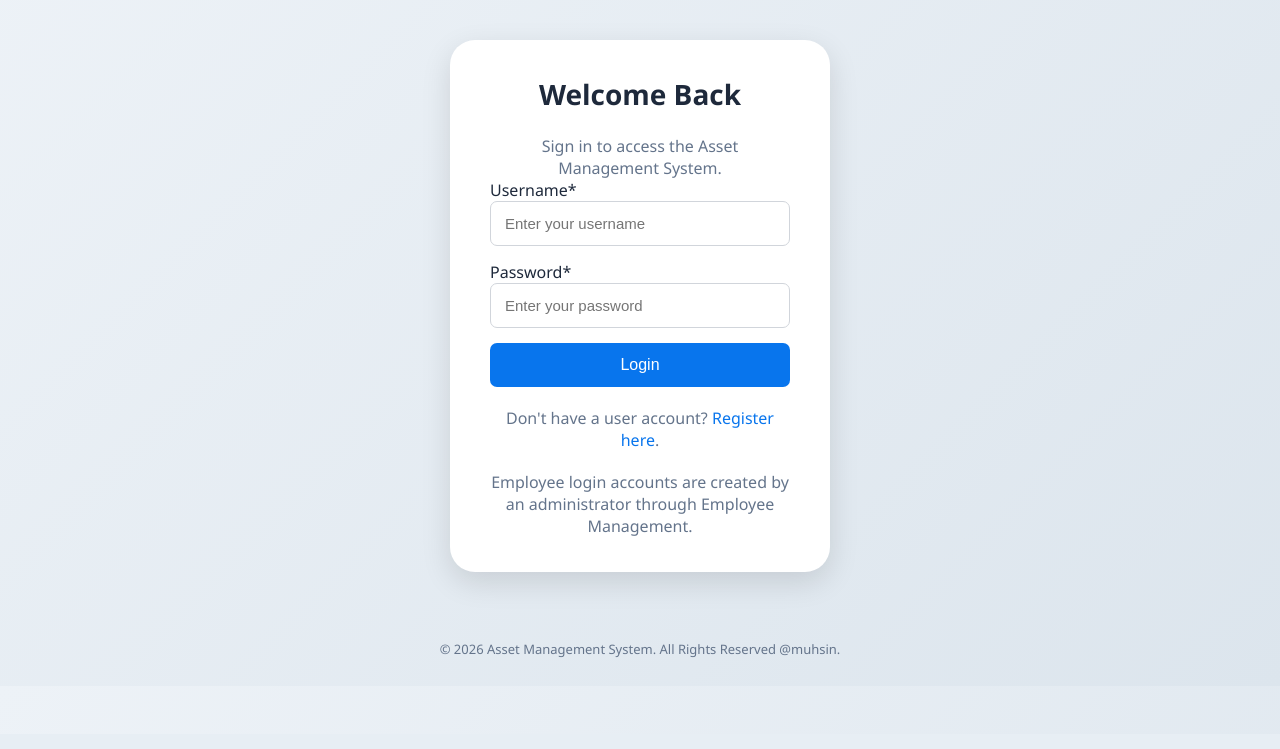
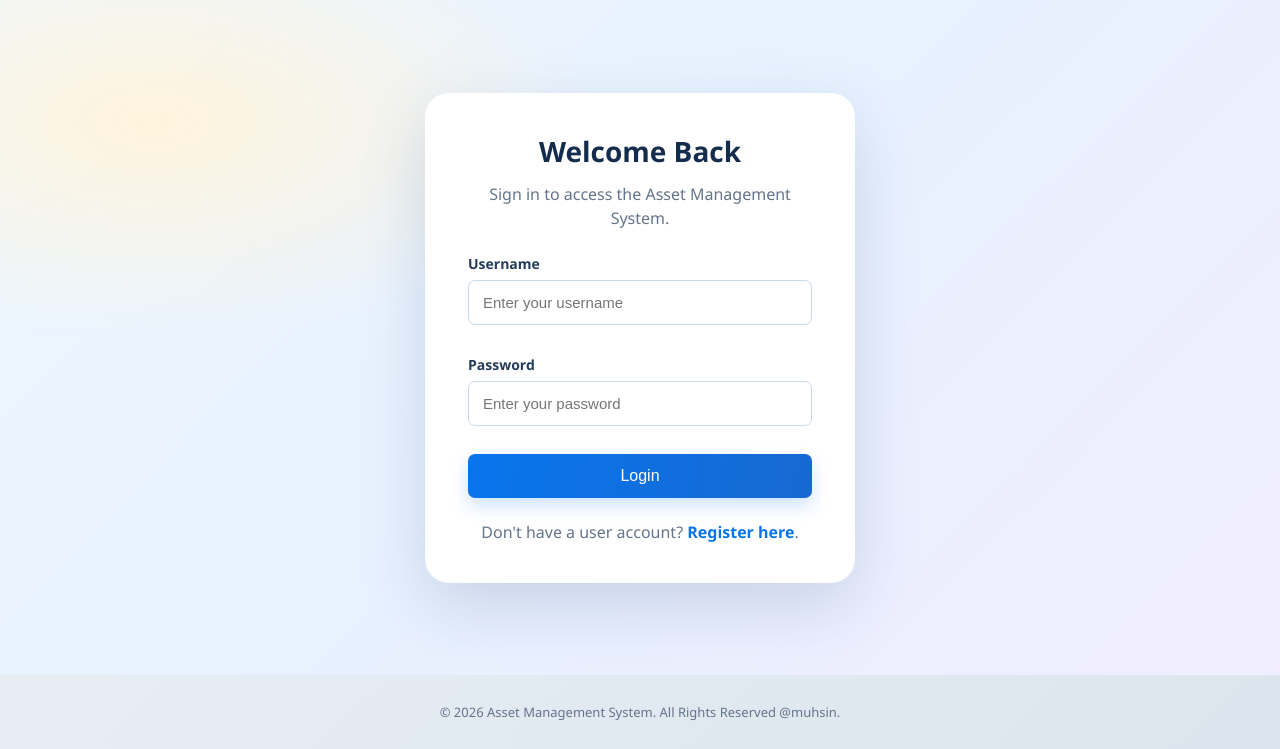
Before and after one commit to Karim-muh/asset_man, a Django app: page / in a window 1280 px wide. Shown: the part 66-815 px from the top of the page. Before the commit the page ends 724 px from the top, so only its background shows below. Run offline with Django 5.2, Linux system fonts and the light colour scheme; some libraries are stand-ins or nearby versions.

Commit message:
Polish login page and shorten notifications

```diff
--- a/static/css/js/interactions.js
+++ b/static/css/js/interactions.js
@@ -31,7 +31,7 @@ document.addEventListener('DOMContentLoaded', () => {
         window.setTimeout(() => {
             toast.classList.remove('is-visible');
             window.setTimeout(() => toast.remove(), 250);
-        }, 3600);
+        }, 1800);
     }
 
     window.showAppNotification = notify;
--- a/static/css/styles.css
+++ b/static/css/styles.css
@@ -248,3 +248,30 @@ footer {
     padding: 30px 20px;
   }
 }
+
+/* COLORFUL LOGIN PAGE */
+.login-page {
+  min-height: calc(100vh - 125px);
+  padding: 46px 20px;
+  box-sizing: border-box;
+  display: flex;
+  align-items: center;
+  justify-content: center;
+  background: radial-gradient(ellipse at 12% 18%, #fff4dd 0, transparent 28%), linear-gradient(135deg, #eef7ff 0%, #e7f1ff 48%, #f1edff 100%);
+}
+.login-container { width: 100%; max-width: 430px; margin: 0 auto; padding: 38px 42px; border: 1px solid rgba(255,255,255,.85); border-radius: 24px; box-shadow: 0 24px 65px rgba(43, 78, 119, .17); }
+.login-container h2 { margin-bottom: 12px; color: #152d4d; }
+.login-container > p:first-of-type { margin: 0 0 22px; line-height: 1.5; }
+.login-container label { color: #243b59; font-size: 14px; font-weight: 600; }
+.login-container .login-field { margin-bottom: 13px; }
+.login-container .login-field ul.errorlist,
+.login-container form > ul.errorlist { margin: 5px 0 10px; padding-left: 18px; color: #b42318; font-size: 13px; }
+.login-container input { margin-top: 6px; border-color: #cbd9e8; }
+.login-container input:focus { border-color: #16876a; box-shadow: 0 0 0 3px rgba(22, 135, 106, .13); }
+.login-container button { background: linear-gradient(100deg, #0875ed, #1769d2); box-shadow: 0 8px 18px rgba(8, 117, 237, .2); }
+.login-container button:hover { background: linear-gradient(100deg, #0765ce, #1259b6); }
+.login-container .register-prompt { margin-top: 22px; line-height: 1.5; }
+.login-container a { color: #0875ed; font-weight: 600; }
+@media (max-width: 576px) {
+  .login-container { width: auto; max-width: 430px; margin: 0 auto; padding: 30px 24px; }
+}
--- a/templates/assets/login.html
+++ b/templates/assets/login.html
@@ -1,26 +1,26 @@
-
 {% extends 'assets/base.html' %}
-{% load crispy_forms_tags %}
-
 {% block content %}
-
-<div class="login-container">
-
+<div class="login-page">
+    <section class="login-container">
         <h2>Welcome Back</h2>
         <p>Sign in to access the Asset Management System.</p>
-
         <form method="POST" action="{% url 'login' %}">
             {% csrf_token %}
-
-        {{form|crispy}}
-
+            {% for hidden in form.hidden_fields %}{{ hidden }}{% endfor %}
+            <div class="login-field">
+                <label for="{{ form.username.id_for_label }}">Username</label>
+                {{ form.username }}
+                {{ form.username.errors }}
+            </div>
+            <div class="login-field">
+                <label for="{{ form.password.id_for_label }}">Password</label>
+                {{ form.password }}
+                {{ form.password.errors }}
+            </div>
+            {{ form.non_field_errors }}
             <button type="submit">Login</button>
-
         </form>
-
-    <p>Don't have a user account? <a href="{% url 'register' %}">Register here</a>.</p>
-    <p>Employee login accounts are created by an administrator through Employee Management.</p>
-
+        <p class="register-prompt">Don't have a user account? <a href="{% url 'register' %}">Register here</a>.</p>
+    </section>
 </div>
-
 {% endblock %}
```
Lines whose indentation alone changed are shown as unchanged.
